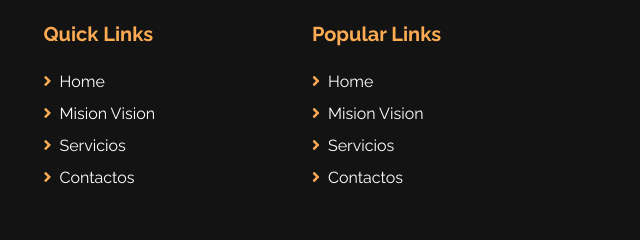
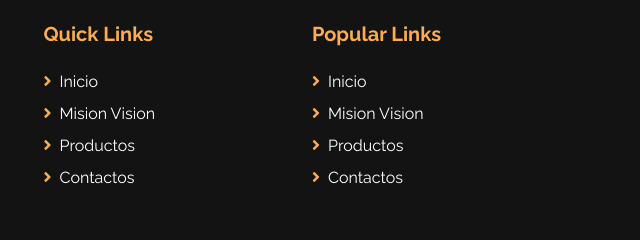
Before and after one commit to Sokar01SB/Sokar01SB.github.io, a plain HTML site: page about.html in a window 1280 px wide. Shown: the part 1504-1744 px from the top of the page, 343-983 px from the left. Drawn offline with nearby package versions, Linux system fonts and the light colour scheme.

Commit message:
YA AHORA SI LISTO M Y V

```diff
--- a/about.html
+++ b/about.html
@@ -38,9 +38,9 @@
                 </button>
                 <div class="collapse navbar-collapse justify-content-between" id="navbarCollapse">
                     <div class="navbar-nav ml-auto py-0">
-                        <a href="index.html" class="nav-item nav-link">Home</a>
+                        <a href="index.html" class="nav-item nav-link">Inicio</a>
                         <a href="about.html" class="nav-item nav-link active">Mision Vision</a>
-                        <a href="service.html" class="nav-item nav-link">Servicios</a>
+                        <a href="service.html" class="nav-item nav-link">Productos</a>
                         </div>
                         <a href="contact.html" class="nav-item nav-link">Contactos</a>
                     </div>
@@ -138,18 +138,18 @@
             <div class="col-lg-3 col-md-6 mb-5">
                 <h5 class="font-weight-bold text-primary mb-4">Quick Links</h5>
                 <div class="d-flex flex-column justify-content-start">
-                    <a class="text-white mb-2" href="#"><i class="fa fa-angle-right text-primary mr-2"></i>Home</a>
+                    <a class="text-white mb-2" href="#"><i class="fa fa-angle-right text-primary mr-2"></i>Inicio</a>
                     <a class="text-white mb-2" href="#"><i class="fa fa-angle-right text-primary mr-2"></i>Mision Vision</a>
-                    <a class="text-white mb-2" href="#"><i class="fa fa-angle-right text-primary mr-2"></i>Servicios</a>
+                    <a class="text-white mb-2" href="#"><i class="fa fa-angle-right text-primary mr-2"></i>Productos</a>
                     <a class="text-white" href="#"><i class="fa fa-angle-right text-primary mr-2"></i>Contactos</a>
                 </div>
             </div>
             <div class="col-lg-3 col-md-6 mb-5">
                 <h5 class="font-weight-bold text-primary mb-4">Popular Links</h5>
                 <div class="d-flex flex-column justify-content-start">
-                    <a class="text-white mb-2" href="#"><i class="fa fa-angle-right text-primary mr-2"></i>Home</a>
+                    <a class="text-white mb-2" href="#"><i class="fa fa-angle-right text-primary mr-2"></i>Inicio</a>
                     <a class="text-white mb-2" href="#"><i class="fa fa-angle-right text-primary mr-2"></i>Mision Vision</a>
-                    <a class="text-white mb-2" href="#"><i class="fa fa-angle-right text-primary mr-2"></i>Servicios</a>
+                    <a class="text-white mb-2" href="#"><i class="fa fa-angle-right text-primary mr-2"></i>Productos</a>
                     <a class="text-white" href="#"><i class="fa fa-angle-right text-primary mr-2"></i>Contactos</a>
                 </div>
             </div>
```
